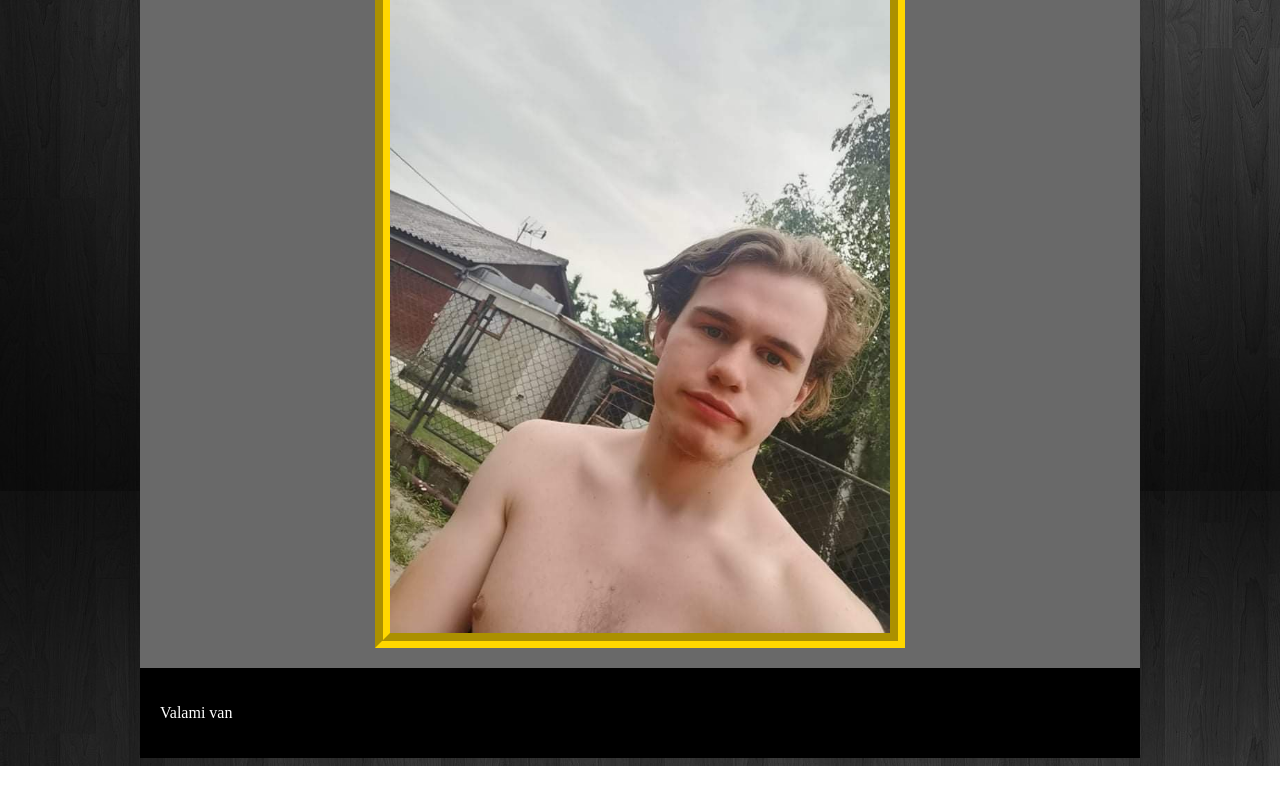
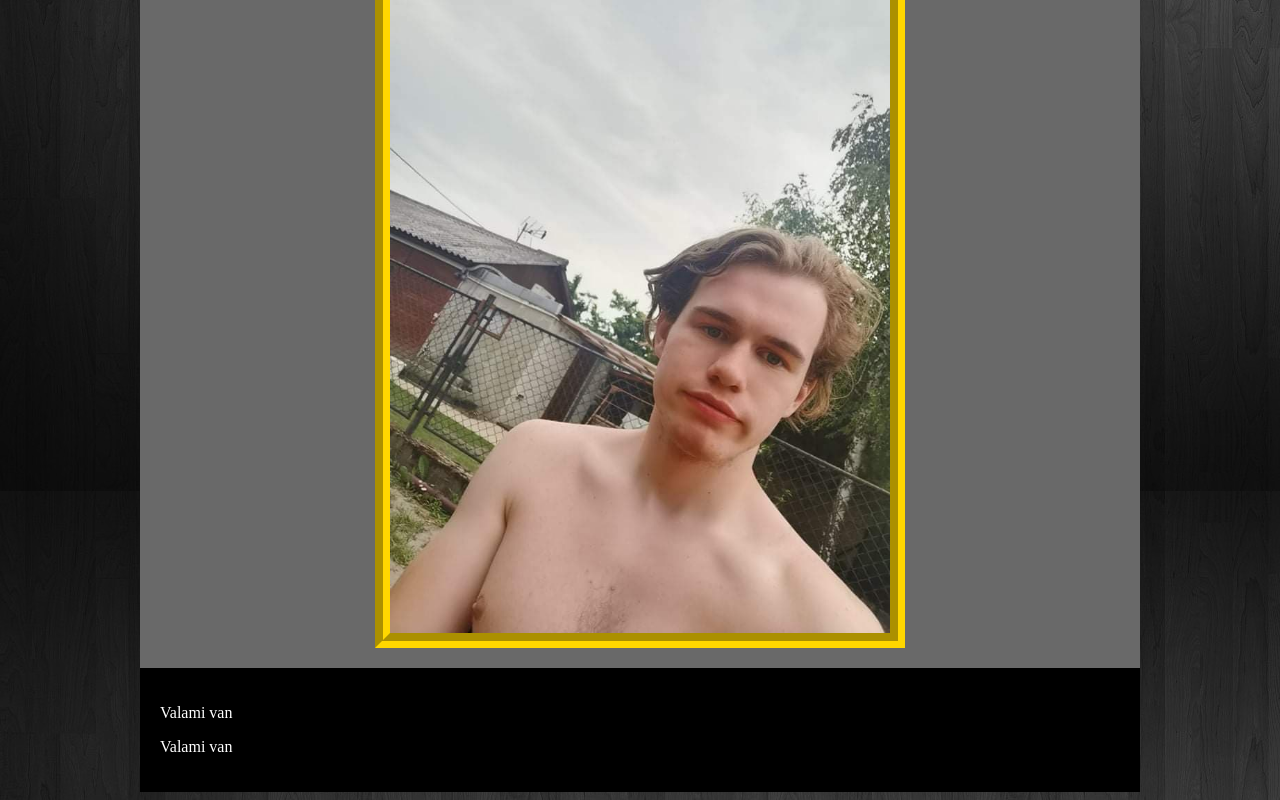
Before and after one commit to Tippiervermin0/Kozosoldal, a plain HTML site: page Marci.html in a window 1280 px wide. Shown: the part 4759-5559 px from the top of the page. Before the commit the page ends 5525 px from the top, so only its background shows below. Drawn offline with Linux system fonts and the light colour scheme.

Commit message:
Update Marci.html

```diff
--- a/Marci.html
+++ b/Marci.html
@@ -59,6 +59,7 @@
             </section>
             <footer>
 <p>Valami van</p>
+<p>Valami van</p>
             </footer>
         </main>
 
```
